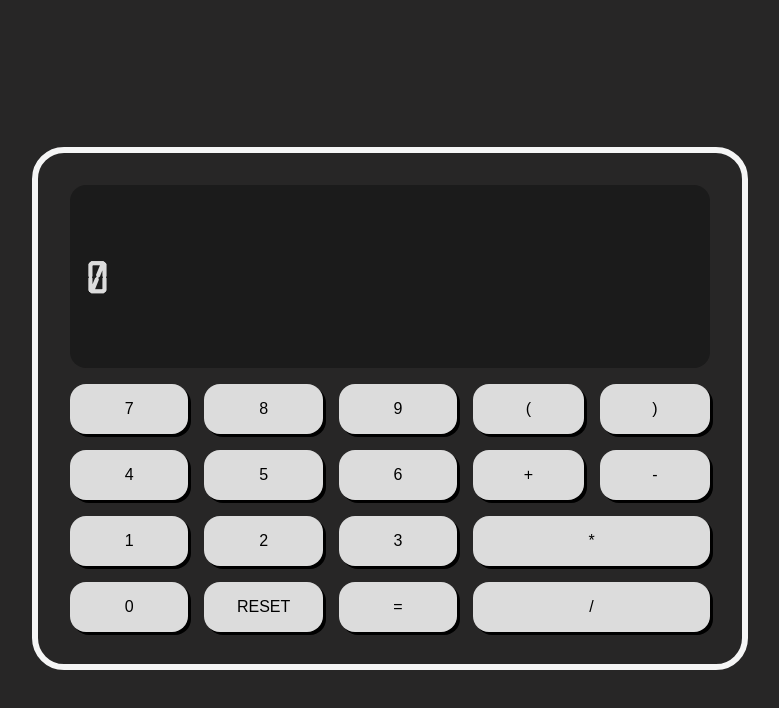
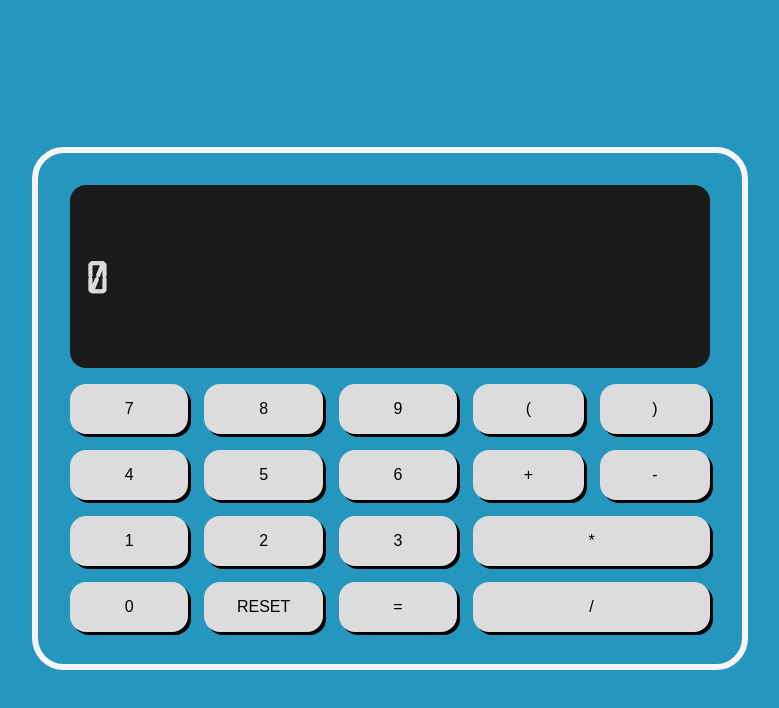
Before and after one commit to alcalde95/challenges_personal, a React (Vite) app: page / in a window 1280 px wide. Shown: the top 708 px of the page, without its empty margins (250-1029 px from the left). Built offline with nearby package versions, Linux system fonts and the light colour scheme.

Commit message:
toqueteando css :D

```diff
--- a/src/index.css
+++ b/src/index.css
@@ -1,3 +1,3 @@
 html {
-    background-color:rgb(39, 38, 38);
+    background-color:rgb(37, 150, 190);
   }
```
